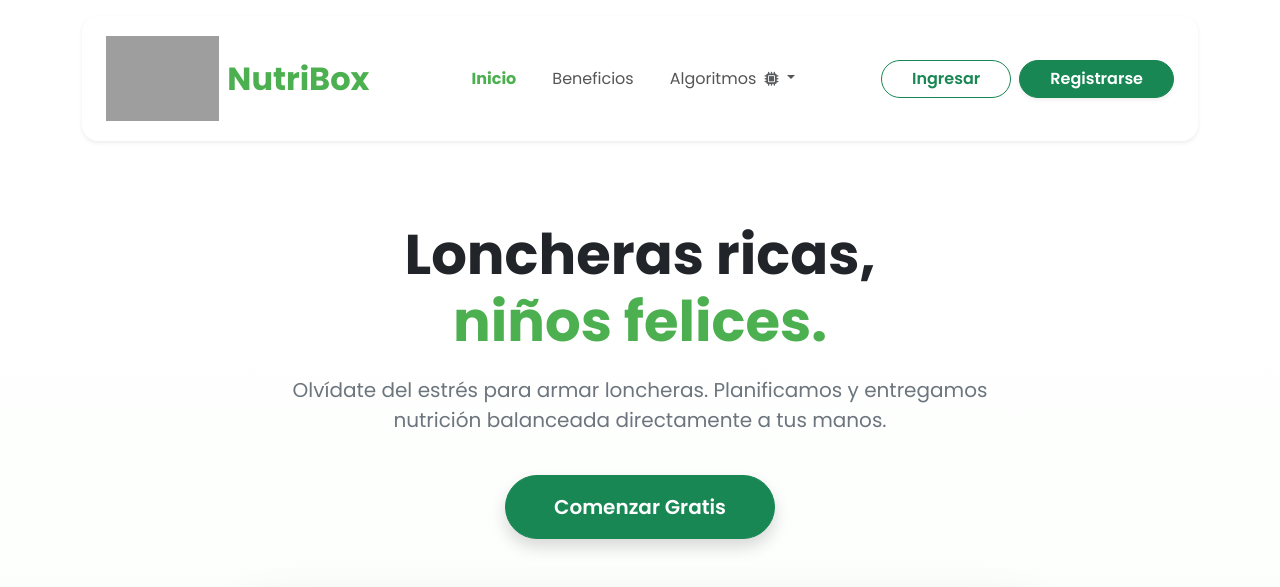
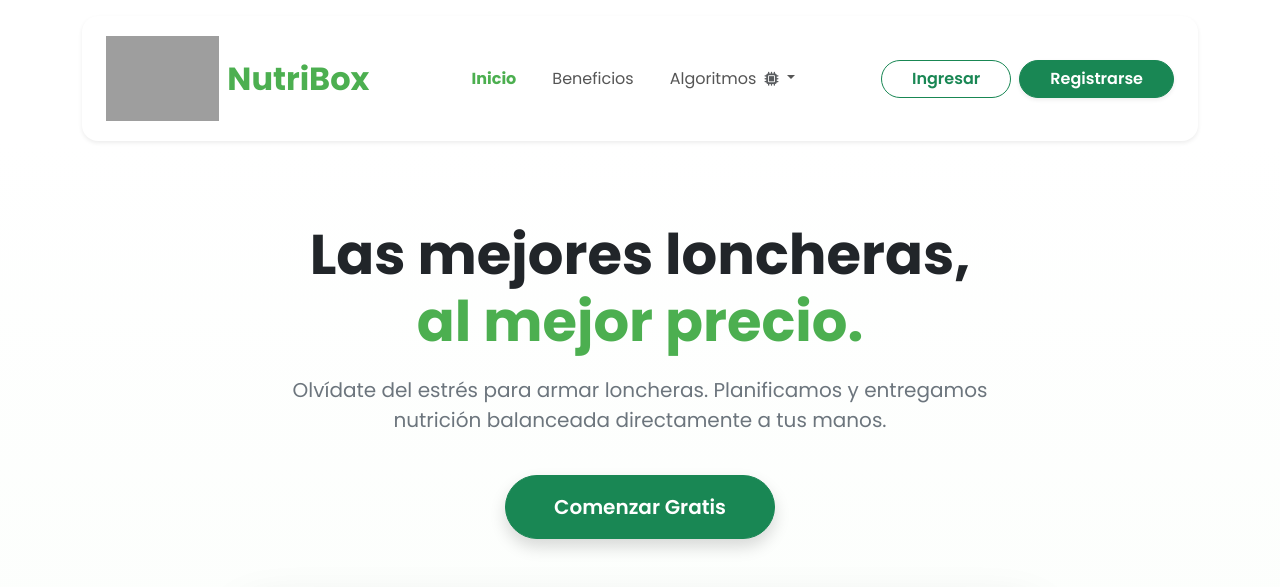
Before and after one commit to Julianlmz/NutriBox, a FastAPI app: page / in a window 1280 px wide. Shown: the top 587 px of the page. Run offline with FastAPI, Linux system fonts and the light colour scheme; grey boxes are pictures that could not be loaded.

Commit message:
Actualizacion eslogan en el index.html

```diff
--- a/Templates/index.html
+++ b/Templates/index.html
@@ -194,8 +194,8 @@
                 <div class="col-lg-10">
 
                     <h1 class="hero-title text-dark">
-                        Loncheras ricas,<br>
-                        <span style="color: #4CAF50;">niños felices.</span>
+                        Las mejores loncheras,<br>
+                        <span style="color: #4CAF50;">al mejor precio.</span>
                     </h1>
 
                     <p class="hero-subtitle">
```
